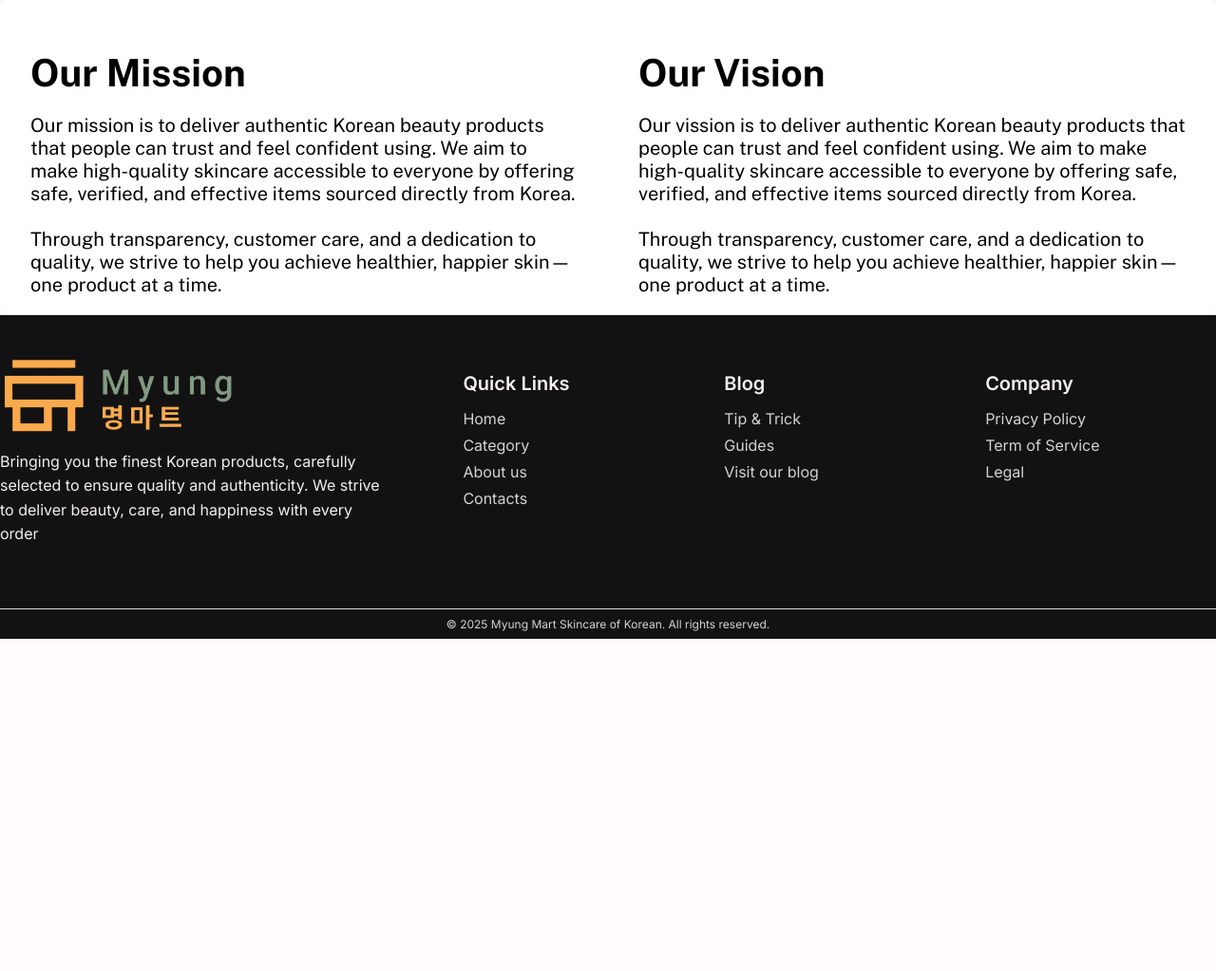
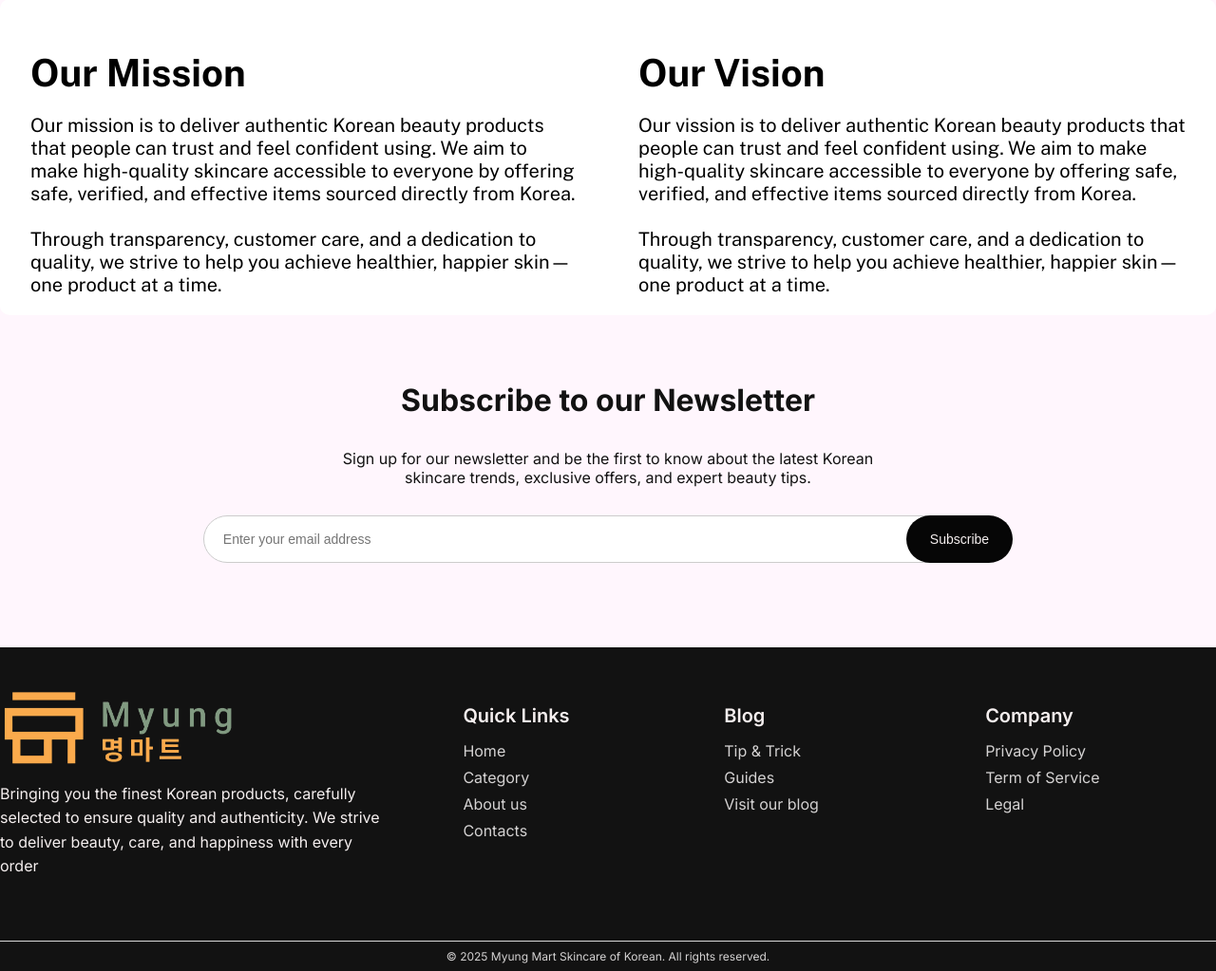
Before and after one commit to bunyim-kong/myung-mart-wp-content-v1, a WordPress theme: template themes/my-ecommerce-theme/page-about-us.php in a window 1280 px wide. Shown: the part 437-1460 px from the top of the page at 95% size. Before the commit the page ends 1110 px from the top, so only its background shows below. Run offline with PHP 8.4 and a stand-in for WordPress, Linux system fonts and the light colour scheme; the site name, menu and one post (Sample post) are stand-ins, and other content is empty; some libraries are stand-ins or nearby versions.

Commit message:
about page 100%

```diff
--- a/themes/my-ecommerce-theme/page-about-us.php
+++ b/themes/my-ecommerce-theme/page-about-us.php
@@ -53,5 +53,16 @@
         </div>
 
     </section>
+    <section class="subscribe-section">
+    <div class="subscribe-content">
+        <h1>Subscribe to our Newsletter</h1>
+        <p>Sign up for our newsletter and be the first to know about the latest Korean <br>
+         skincare trends, exclusive offers, and expert beauty tips.</p>
 
+        <div class="subscribe-form">
+            <input type="email" placeholder="Enter your email address" />
+            <button type="submit">Subscribe</button>
+        </div>
+    </div>
+</section>
 <?php get_footer(); ?>
```
Also changed, not shown: themes/my-ecommerce-theme/css/about-us.css (line endings or trailing spaces).
